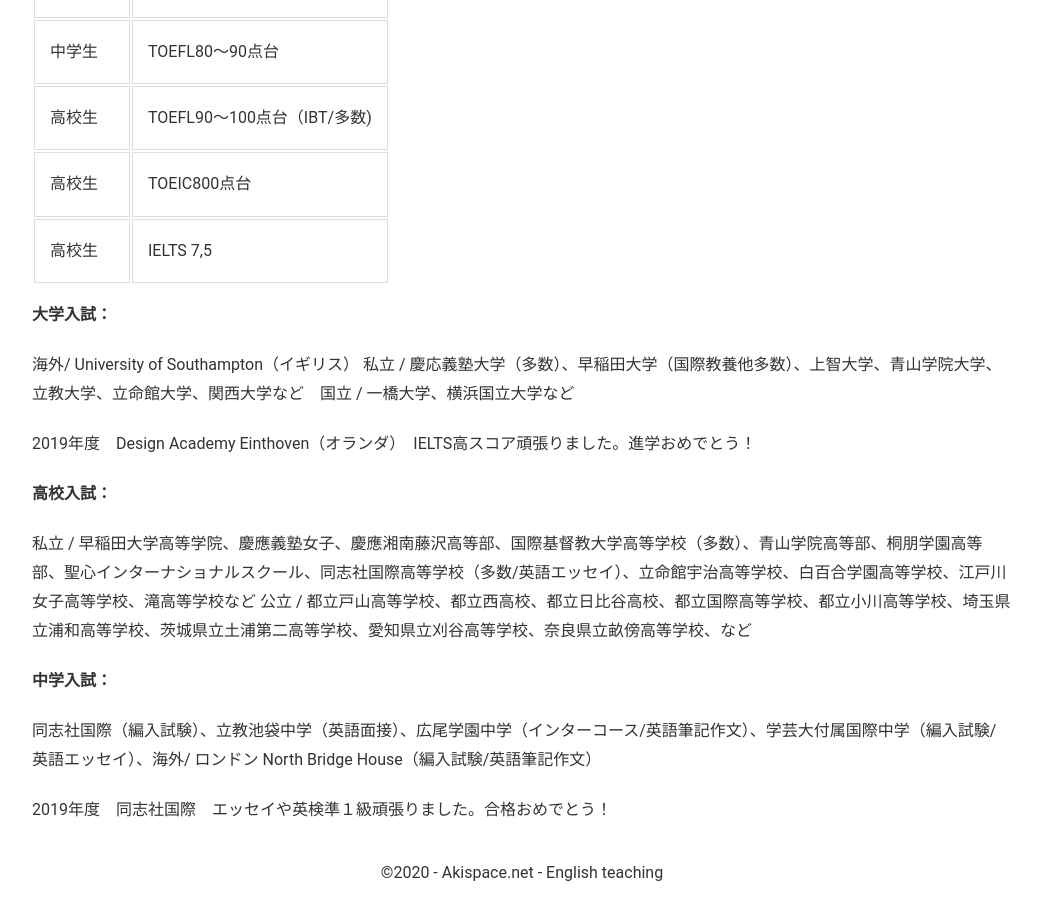
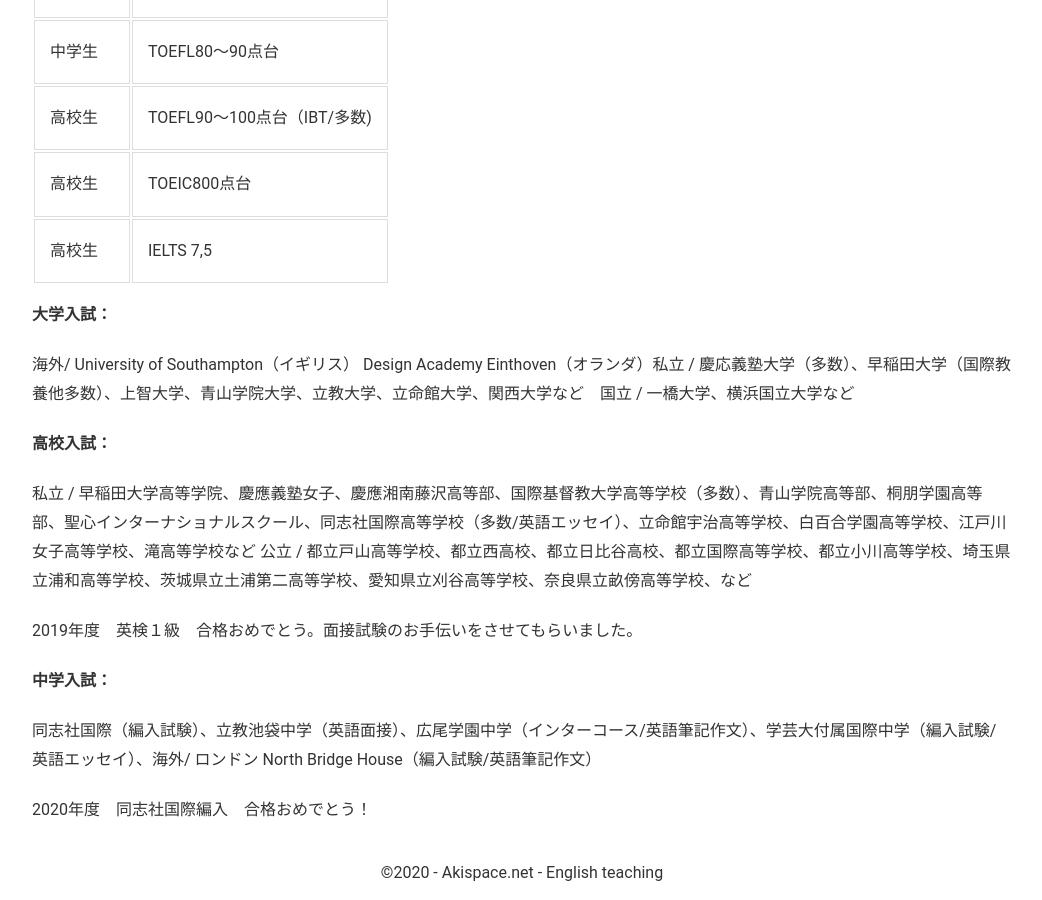
Before and after one commit to phocean/akispace, a Jekyll site: the page built from exam_results.md, in a window 1280 px wide and 900 px high, scrolled down 1692 px. Shown: the whole window, without its empty margins (118-1160 px from the left). Built offline with Jekyll 4.4.1, drawn with Linux system fonts in a browser that asks for light colours.

Commit message:
two sentences added

```diff
--- a/exam_results.md
+++ b/exam_results.md
@@ -56,16 +56,16 @@
 
 <strong>大学入試：</strong>
 
-海外/ University of Southampton（イギリス） 私立 / 慶応義塾大学（多数）、早稲田大学（国際教養他多数）、上智大学、青山学院大学、立教大学、立命館大学、関西大学など　国立 / 一橋大学、横浜国立大学など
-
-2019年度　Design Academy Einthoven（オランダ）　IELTS高スコア頑張りました。進学おめでとう！
+海外/ University of Southampton（イギリス） Design Academy Einthoven（オランダ）私立 / 慶応義塾大学（多数）、早稲田大学（国際教養他多数）、上智大学、青山学院大学、立教大学、立命館大学、関西大学など　国立 / 一橋大学、横浜国立大学など
 
 <strong>高校入試：</strong>
 
 私立 / 早稲田大学高等学院、慶應義塾女子、慶應湘南藤沢高等部、国際基督教大学高等学校（多数）、青山学院高等部、桐朋学園高等部、聖心インターナショナルスクール、同志社国際高等学校（多数/英語エッセイ）、立命館宇治高等学校、白百合学園高等学校、江戸川女子高等学校、滝高等学校など   公立 / 都立戸山高等学校、都立西高校、都立日比谷高校、都立国際高等学校、都立小川高等学校、埼玉県立浦和高等学校、茨城県立土浦第二高等学校、愛知県立刈谷高等学校、奈良県立畝傍高等学校、など
 
+2019年度　英検１級　合格おめでとう。面接試験のお手伝いをさせてもらいました。
+
 <strong>中学入試：</strong>
 
 同志社国際（編入試験）、立教池袋中学（英語面接）、広尾学園中学（インターコース/英語筆記作文）、学芸大付属国際中学（編入試験/英語エッセイ）、海外/ ロンドン North Bridge House（編入試験/英語筆記作文）
 
-2019年度　同志社国際　エッセイや英検準１級頑張りました。合格おめでとう！
+2020年度　同志社国際編入　合格おめでとう！
```
